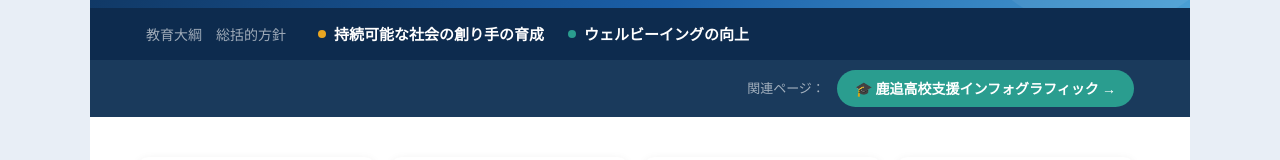
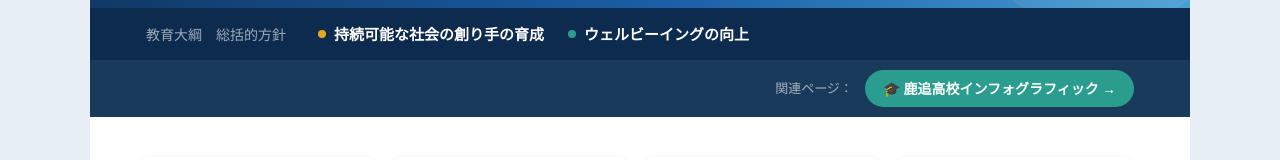
Before and after one commit to gakkyou-star/Budget, a plain HTML site: page index.html in a window 1280 px wide. Shown: the part 211-371 px from the top of the page. Drawn offline with Linux system fonts and the light colour scheme.

Commit message:
Update link in index.html for 鹿追高校インフォグラフィック

```diff
--- a/index.html
+++ b/index.html
@@ -151,7 +151,7 @@
     </div>
   </div>
 
-      <div style="background:#1a3a5c;padding:10px 56px 10px 48px;display:flex;align-items:center;justify-content:flex-end;gap:12px;">  <span style="color:rgba(255,255,255,0.6);font-size:13px;">関連ページ：</span>  <a href="./%E9%B9%BF%E8%BF%BD%E9%AB%98%E6%A0%A1%E3%82%A4%E3%83%B3%E3%83%95%E3%82%A9%E3%82%B0%E3%83%A9%E3%83%95%E3%82%A3%E3%83%83%E3%82%AF.html" style="display:inline-flex;align-items:center;gap:6px;background:#2a9d8f;color:white;text-decoration:none;padding:7px 18px;border-radius:20px;font-size:14px;font-weight:700;">🎓 鹿追高校支援インフォグラフィック →</a>  </div>
+          <div style="background:#1a3a5c;padding:10px 56px 10px 48px;display:flex;align-items:center;justify-content:flex-end;gap:12px;">  <span style="color:rgba(255,255,255,0.6);font-size:13px;">関連ページ：</span>  <a href="./鹿追高校インフォグラフィック.html" style="display:inline-flex;align-items:center;gap:6px;background:#2a9d8f;color:white;text-decoration:none;padding:7px 18px;border-radius:20px;font-size:14px;font-weight:700;">🎓 鹿追高校インフォグラフィック →</a>  </div>
   <div class="main">
 
     <!-- STATS -->
```
